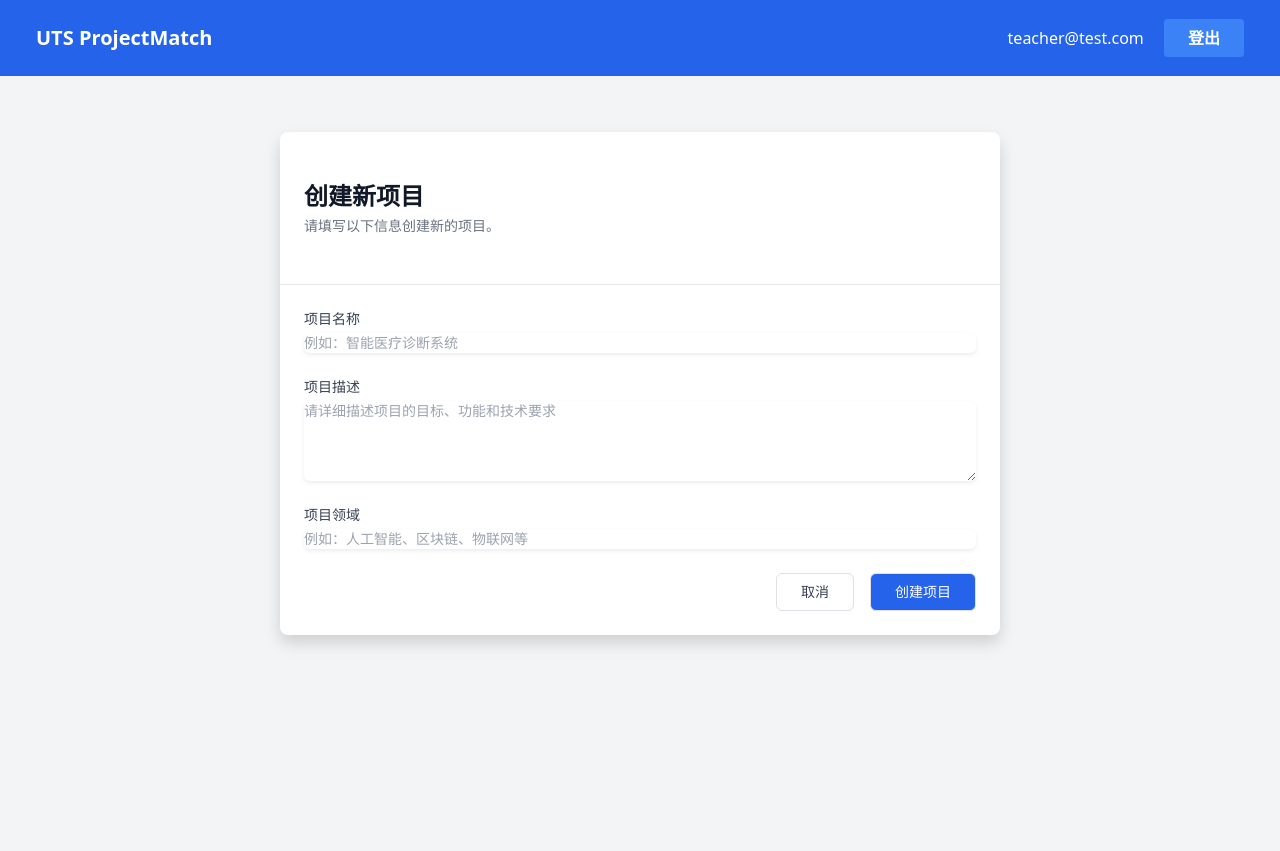
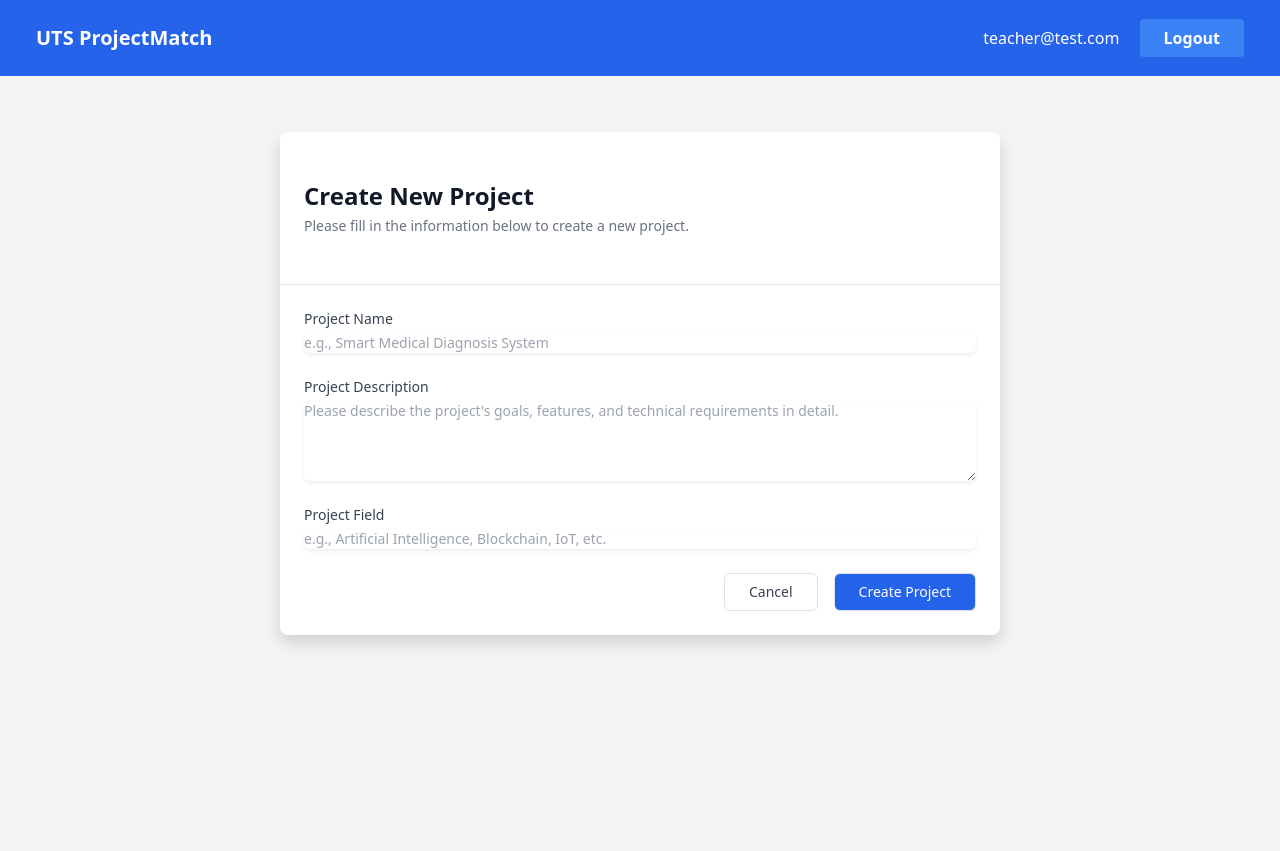
Before and after one commit to Revolt3738/32933-AI-Project-Match, a Flask app: page /create_project in a window 1280 px wide. Shown: the top 851 px of the page. Run offline with Flask 2, Linux system fonts and the light colour scheme; a user stored in the database is signed in.

Commit message:
Translate UI and messages to English

```diff
--- a/app.py
+++ b/app.py
@@ -269,7 +269,7 @@ def login(role):
             # 验证用户角色
             if (role == 'teacher' and not user.is_teacher) or (role == 'student' and user.is_teacher):
                 print(f"角色不匹配 - 用户是否为教师: {user.is_teacher}, 请求角色: {role}")
-                flash('无权以该身份登录')
+                flash('Not authorized to login with this role.')
                 return redirect(url_for('login', role=role))
 
             login_user(user)
@@ -283,7 +283,7 @@ def login(role):
                 return redirect(url_for('student_dashboard'))
         else:
             print(f"密码验证失败或用户不存在")
-            flash('邮箱或密码错误')
+            flash('Incorrect email or password.')
 
     return render_template('login.html', role=role)
 
@@ -291,7 +291,7 @@ def login(role):
 @login_required
 def teacher_dashboard():
     if not current_user.is_teacher:
-        flash('无权访问')
+        flash('Unauthorized access.')
         return redirect(url_for('student_dashboard'))
     projects = Project.query.filter_by(teacher_id=current_user.id).all()
     return render_template('teacher_dashboard.html', projects=projects)
@@ -300,7 +300,7 @@ def teacher_dashboard():
 @login_required
 def student_dashboard():
     if current_user.is_teacher:
-        flash('无权访问')
+        flash('Unauthorized access.')
         return redirect(url_for('teacher_dashboard'))
 
     # 获取学生已选择的项目
@@ -371,7 +371,7 @@ def express_interest():
 @login_required
 def create_project():
     if not current_user.is_teacher:
-        flash('只有教师可以创建项目')
+        flash('Only teachers can create projects.')
         return redirect(url_for('index'))
 
     if request.method == 'GET':
@@ -383,7 +383,7 @@ def create_project():
     field = request.form.get('field')
 
     if not all([name, description, field]):
-        flash('所有字段都是必填的')
+        flash('All fields are required.')
         return redirect(url_for('create_project'))
 
     project = Project(
@@ -395,7 +395,7 @@ def create_project():
     db.session.add(project)
     db.session.commit()
 
-    flash('项目创建成功！')
+    flash('Project created successfully!')
     return redirect(url_for('teacher_dashboard'))
 
 @app.route('/api/projects', methods=['POST'])
@@ -429,7 +429,7 @@ def edit_project(project_id):
 
     project = Project.query.get_or_404(project_id)
     if project.teacher_id != current_user.id:
-        flash('您没有权限编辑这个项目')
+        flash('You do not have permission to edit this project.')
         return redirect(url_for('teacher_dashboard'))
 
     if request.method == 'POST':
@@ -437,7 +437,7 @@ def edit_project(project_id):
         project.description = request.form['description']
         project.field = request.form['field']
         db.session.commit()
-        flash('项目更新成功！')
+        flash('Project updated successfully!')
         return redirect(url_for('teacher_dashboard'))
 
     return render_template('edit_project.html', project=project)
@@ -452,20 +452,20 @@ def student_interest(project_id):
     existing_interest = StudentInterest.query.filter_by(student_id=current_user.id).first()
     if existing_interest:
         if existing_interest.project_id == project_id:
-            return jsonify({'message': '您已经选择了这个项目'}), 400
+            return jsonify({'message': 'You have already selected this project.'}), 400
         else:
-            return jsonify({'message': '您已经选择了其他项目，请先取消之前的选择'}), 400
+            return jsonify({'message': 'You have already selected another project. Please cancel your previous selection first.'}), 400
 
     interest = StudentInterest(student_id=current_user.id, project_id=project_id)
     db.session.add(interest)
     db.session.commit()
-    return jsonify({'message': '已成功表达兴趣！'})
+    return jsonify({'message': 'Interest expressed successfully!'})
 
 @app.route('/cancel_interest/<int:project_id>', methods=['GET', 'POST'])
 @login_required
 def cancel_interest(project_id):
     if current_user.is_teacher:
-        flash('无权操作')
+        flash('Operation not permitted.')
         return redirect(url_for('teacher_dashboard'))
 
     interest = StudentInterest.query.filter_by(
@@ -477,10 +477,10 @@ def cancel_interest(project_id):
     db.session.commit()
 
     if request.method == 'GET':
-        flash('已成功取消选择项目')
+        flash('Project selection cancelled successfully.')
         return redirect(url_for('student_dashboard'))
 
-    return jsonify({'message': '已取消选择'})
+    return jsonify({'message': 'Selection cancelled.'})
 
 def init_db():
     with app.app_context():
--- a/templates/base.html
+++ b/templates/base.html
@@ -1,5 +1,5 @@
 <!DOCTYPE html>
-<html lang="zh">
+<html lang="en">
 <head>
     <meta charset="UTF-8">
     <meta name="viewport" content="width=device-width, initial-scale=1.0">
@@ -14,7 +14,7 @@
             {% if current_user.is_authenticated %}
             <div>
                 <span class="mr-4">{{ current_user.email }}</span>
-                <a href="/logout" class="bg-blue-500 hover:bg-blue-700 text-white font-bold py-2 px-4 rounded">登出</a>
+                <a href="/logout" class="bg-blue-500 hover:bg-blue-700 text-white font-bold py-2 px-4 rounded">Logout</a>
             </div>
             {% endif %}
         </div>
--- a/templates/create_project.html
+++ b/templates/create_project.html
@@ -5,47 +5,47 @@
     <div class="max-w-3xl mx-auto px-4 sm:px-6 lg:px-8">
         <div class="bg-white shadow overflow-hidden sm:rounded-lg">
             <div class="px-4 py-5 sm:px-6">
-                <h2 class="text-2xl font-bold text-gray-900">创建新项目</h2>
-                <p class="mt-1 text-sm text-gray-500">请填写以下信息创建新的项目。</p>
+                <h2 class="text-2xl font-bold text-gray-900">Create New Project</h2>
+                <p class="mt-1 text-sm text-gray-500">Please fill in the information below to create a new project.</p>
             </div>
 
             <div class="border-t border-gray-200">
                 <form method="POST" class="space-y-6 p-6">
                     <div>
-                        <label for="name" class="block text-sm font-medium text-gray-700">项目名称</label>
+                        <label for="name" class="block text-sm font-medium text-gray-700">Project Name</label>
                         <div class="mt-1">
                             <input type="text" name="name" id="name" required
                                 class="shadow-sm focus:ring-blue-500 focus:border-blue-500 block w-full sm:text-sm border-gray-300 rounded-md"
-                                placeholder="例如：智能医疗诊断系统">
+                                placeholder="e.g., Smart Medical Diagnosis System">
                         </div>
                     </div>
 
                     <div>
-                        <label for="description" class="block text-sm font-medium text-gray-700">项目描述</label>
+                        <label for="description" class="block text-sm font-medium text-gray-700">Project Description</label>
                         <div class="mt-1">
                             <textarea name="description" id="description" rows="4" required
                                 class="shadow-sm focus:ring-blue-500 focus:border-blue-500 block w-full sm:text-sm border-gray-300 rounded-md"
-                                placeholder="请详细描述项目的目标、功能和技术要求"></textarea>
+                                placeholder="Please describe the project's goals, features, and technical requirements in detail."></textarea>
                         </div>
                     </div>
 
                     <div>
-                        <label for="field" class="block text-sm font-medium text-gray-700">项目领域</label>
+                        <label for="field" class="block text-sm font-medium text-gray-700">Project Field</label>
                         <div class="mt-1">
                             <input type="text" name="field" id="field" required
                                 class="shadow-sm focus:ring-blue-500 focus:border-blue-500 block w-full sm:text-sm border-gray-300 rounded-md"
-                                placeholder="例如：人工智能、区块链、物联网等">
+                                placeholder="e.g., Artificial Intelligence, Blockchain, IoT, etc.">
                         </div>
                     </div>
 
                     <div class="flex justify-end space-x-4">
                         <a href="{{ url_for('teacher_dashboard') }}"
                             class="inline-flex items-center px-4 py-2 border border-gray-300 text-sm font-medium rounded-md text-gray-700 bg-white hover:bg-gray-50">
-                            取消
+                            Cancel
                         </a>
                         <button type="submit"
                             class="inline-flex items-center px-4 py-2 border border-transparent text-sm font-medium rounded-md text-white bg-blue-600 hover:bg-blue-700">
-                            创建项目
+                            Create Project
                         </button>
                     </div>
                 </form>
--- a/templates/index.html
+++ b/templates/index.html
@@ -2,15 +2,15 @@
 
 {% block content %}
 <div class="flex flex-col items-center justify-center min-h-[70vh]">
-    <h1 class="text-4xl font-bold mb-8">欢迎使用 UTS ProjectMatch</h1>
+    <h1 class="text-4xl font-bold mb-8">Welcome to UTS ProjectMatch</h1>
     <div class="mt-8 flex flex-col sm:flex-row gap-4 justify-center">
         <a href="{{ url_for('login', role='teacher') }}"
             class="inline-flex items-center justify-center px-5 py-3 border border-transparent text-base font-medium rounded-md text-white bg-blue-600 hover:bg-blue-700">
-            教师登录
+            Teacher Login
         </a>
         <a href="{{ url_for('login', role='student') }}"
             class="inline-flex items-center justify-center px-5 py-3 border border-transparent text-base font-medium rounded-md text-white bg-green-600 hover:bg-green-700">
-            学生登录
+            Student Login
         </a>
     </div>
 </div>
```
Also changed, not shown: templates/edit_project.html (+6 -6 lines), templates/login.html (+5 -5 lines), templates/student_dashboard.html (+25 -22 lines), templates/teacher_dashboard.html (+11 -11 lines).
